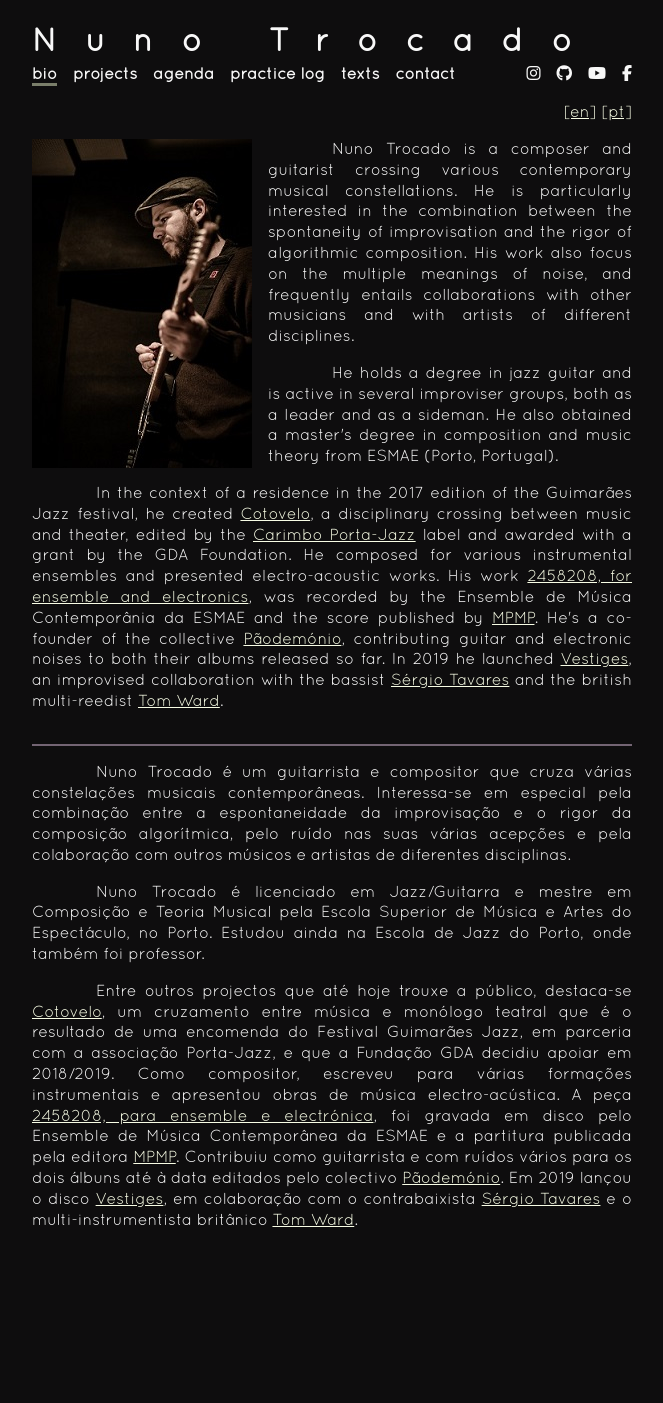
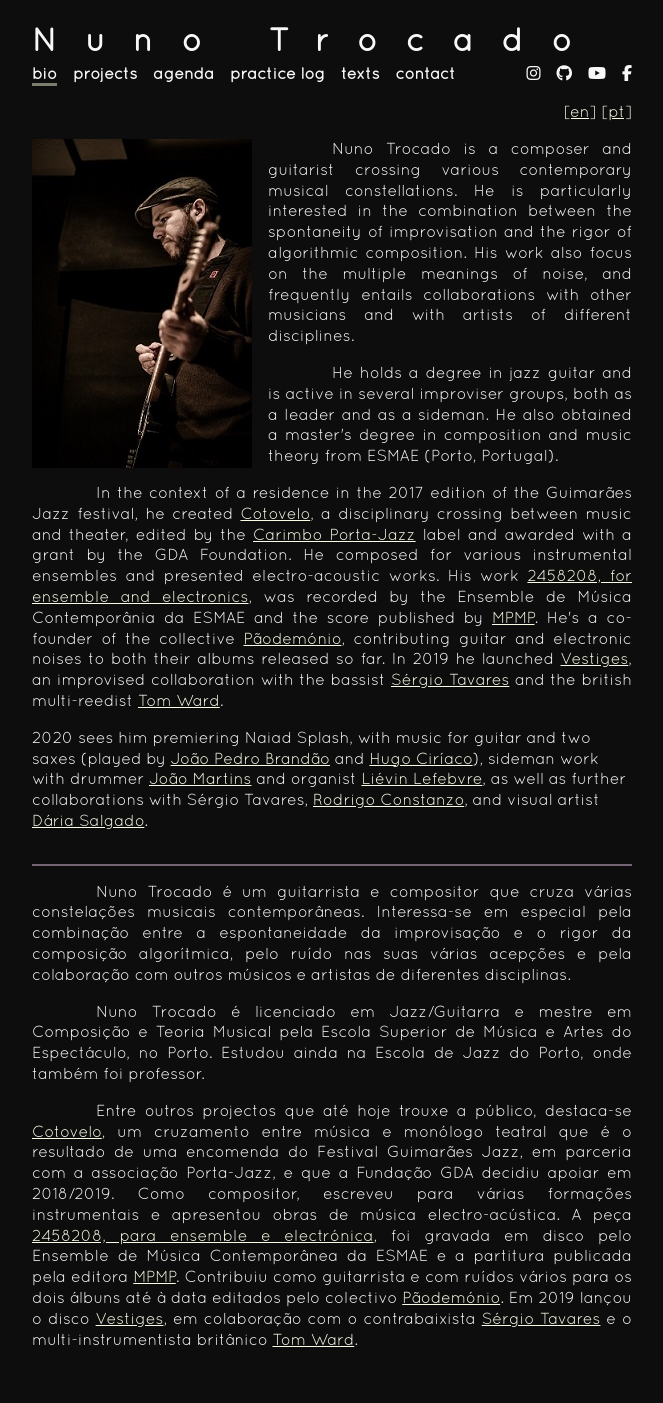
Before and after one commit to ntrocado/ntrocado.github.io, a Jekyll site: the page built from bio.html, in a window 1280 px wide. Shown: the whole page, without its empty margins (308-971 px from the left). Built offline with Jekyll 4.4.1, drawn with Linux system fonts in a browser that asks for light colours; nearby versions of some CDN libraries; before the commit the page ends 1283 px from its top, so only the background shows below that.

Commit message:
Bio update

```diff
--- a/bio.html
+++ b/bio.html
@@ -13,6 +13,7 @@ title: Nuno Trocado - Bio
 <p class="texto">Nuno Trocado is a composer and guitarist crossing various contemporary musical constellations. He is particularly interested in the combination between the spontaneity of improvisation and the rigor of algorithmic composition. His work also focus on the multiple meanings of noise, and frequently entails  collaborations with other musicians and with artists of different disciplines.</p>
 <p class="texto">He holds a degree in jazz guitar and is active in several improviser groups, both as a leader and as a sideman. He also obtained a master's degree in composition and music theory from ESMAE (Porto, Portugal).</p>
 <p class="texto">In the context of a residence in the 2017 edition of the Guimarães Jazz festival, he created <a href="projectos.html#cotovelo">Cotovelo</a>, a disciplinary crossing between music and theater, edited by the <a href="https://portajazz.com/carimbo">Carimbo Porta-Jazz</a> label and awarded with a grant by the GDA Foundation. He composed for various instrumental ensembles and presented electro-acoustic works. His work <a href="projectos.html#2458208">2458208, for ensemble and electronics</a>, was recorded by the Ensemble de Música Contemporânia da ESMAE and the score published by <a href="http://mpmp.pt/">MPMP</a>. He's a co-founder of the collective <a href="https://paodemonio.bandcamp.com/">Pãodemónio</a>, contributing guitar and electronic noises to both their albums released so far. In 2019 he launched <a href="projectos.html#tavares-trocado-ward">Vestiges</a>, an improvised collaboration with the bassist <a href="http://www.xn--srgiotavares-beb.com/">Sérgio Tavares</a> and the british multi-reedist <a href="https://madwort.co.uk/">Tom Ward</a>.</p>
+<p>2020 sees him premiering Naiad Splash, with music for guitar and two saxes (played by <a href="https://joaopedrobrandao.com/">João Pedro Brandão</a> and <a href="https://www.facebook.com/hugo.ciriaco.5">Hugo Ciríaco</a>), sideman work with drummer <a href="https://www.facebook.com/joao.martins.96780">João Martins</a> and organist <a href="https://www.facebook.com/lievin.lefebvre">Liévin Lefebvre</a>, as well as further collaborations with Sérgio Tavares, <a href="http://www.rodrigoconstanzo.com/">Rodrigo Constanzo</a>, and visual artist <a href="https://dariasalgado.blogspot.com/">Dária Salgado</a>.</p>
 </section>
 <hr>
 <a name="bio-pt"></a>
```
